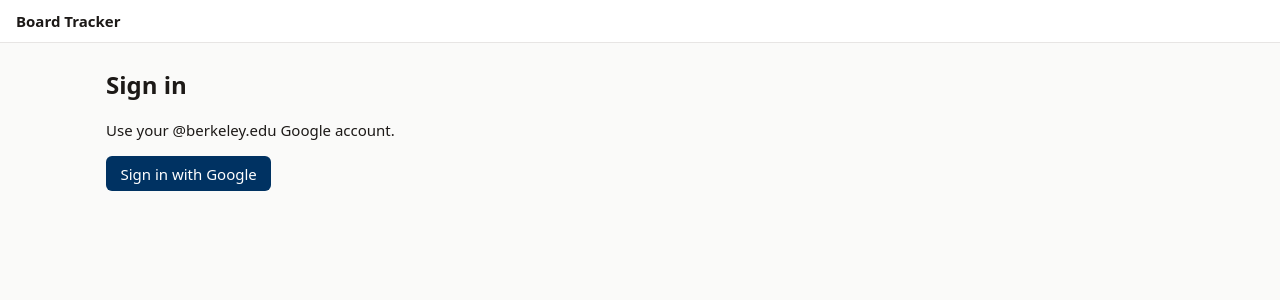
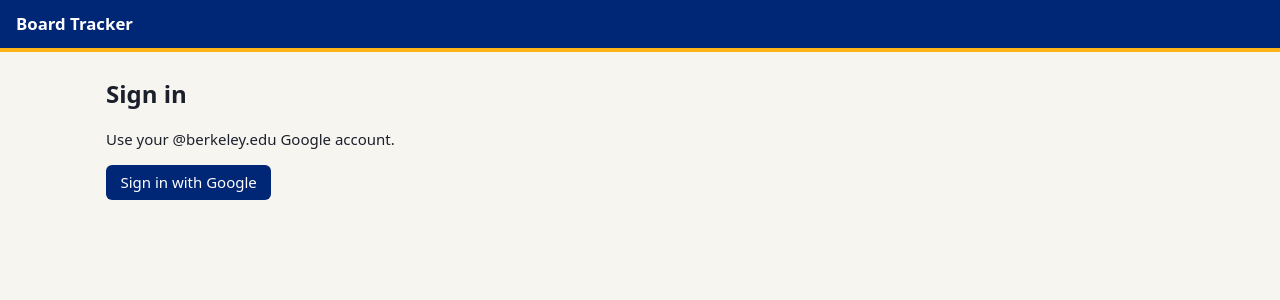
Before and after one commit to mcwong27/board_tracker, a FastAPI app: page /login in a window 1280 px wide. Shown: the top 300 px of the page. Run offline with FastAPI, Linux system fonts and the light colour scheme; parts of the project's set-up code (start-up, migrations or seed data) failed here and were passed over.

Commit message:
Use UC Berkeley colors: Berkeley Blue header with California Gold accents
Co-Authored-By: Claude Opus 5.5 <noreply@anthropic.com>

```diff
--- a/app/static/style.css
+++ b/app/static/style.css
@@ -1,27 +1,34 @@
+/* UC Berkeley palette: Berkeley Blue #002676, California Gold #FDB515, Bay Fog #DDD5C7. */
 :root {
-  --bg: #fafaf9; --fg: #1c1917; --muted: #78716c; --line: #e7e5e4; --card: #fff;
-  --accent: #003262; --accent-fg: #fff; --ok: #166534; --ok-bg: #dcfce7;
-  --warn: #92400e; --warn-bg: #fef3c7; --error: #991b1b; --error-bg: #fee2e2;
+  --blue: #002676; --gold: #fdb515;
+  --bg: #f7f5f0; --fg: #1a1f2b; --muted: #55606e; --line: #ddd5c7; --card: #fff;
+  --link: #002676; --accent: #002676; --accent-fg: #fff;
+  --ok: #00664f; --ok-bg: #e0f3ec;
+  --warn: #6b4a00; --warn-bg: #ffefc2; --error: #9b1c1c; --error-bg: #fde4e1;
 }
 @media (prefers-color-scheme: dark) {
   :root {
-    --bg: #1c1917; --fg: #f5f5f4; --muted: #a8a29e; --line: #44403c; --card: #292524;
-    --accent: #fdb515; --accent-fg: #1c1917; --ok: #86efac; --ok-bg: #14532d;
-    --warn: #fcd34d; --warn-bg: #78350f; --error: #fca5a5; --error-bg: #7f1d1d;
+    --bg: #0a1428; --fg: #f1efe9; --muted: #a9b4c6; --line: #24365e; --card: #111f3d;
+    --link: #fdb515; --accent: #fdb515; --accent-fg: #002676;
+    --ok: #7fdcc0; --ok-bg: #0e3b33;
+    --warn: #ffd57a; --warn-bg: #4a3500; --error: #ffaaa0; --error-bg: #5c1616;
   }
 }
 * { box-sizing: border-box; }
 body { margin: 0; font: 15px/1.5 system-ui, sans-serif; background: var(--bg); color: var(--fg); }
-a { color: inherit; }
+a { color: var(--link); }
 main { max-width: 1100px; margin: 0 auto; padding: 1rem; }
-h1 { font-size: 1.5rem; margin: .5rem 0 1rem; }
+h1 { font-size: 1.5rem; margin: .5rem 0 1rem; color: var(--fg); }
 h2 { font-size: 1.15rem; margin: 1.5rem 0 .5rem; }
 
 .topbar { display: flex; flex-wrap: wrap; gap: .5rem 1.5rem; align-items: center;
-  padding: .6rem 1rem; border-bottom: 1px solid var(--line); background: var(--card); }
-.brand { font-weight: 700; text-decoration: none; }
+  padding: .7rem 1rem; background: var(--blue); color: #fff; border-bottom: 4px solid var(--gold); }
+.topbar a { color: #fff; text-decoration: none; }
+.topbar nav a:hover, .whoami button.link:hover { color: var(--gold); }
+.brand { font-weight: 700; font-size: 1.05rem; }
 .topbar nav { display: flex; gap: 1rem; flex: 1; }
-.whoami { display: flex; gap: .75rem; align-items: center; color: var(--muted); margin: 0; }
+.whoami { display: flex; gap: .75rem; align-items: center; color: #c9d3e6; margin: 0; }
+.whoami button.link { color: #fff; }
 
 .narrow { max-width: 420px; }
 .stack { display: grid; gap: .75rem; max-width: 480px; }
@@ -38,6 +45,8 @@ button, .button { font: inherit; padding: .4rem .9rem; border: 0; border-radius:
 button.secondary { background: transparent; color: var(--fg); border: 1px solid var(--line); }
 button.danger { background: var(--error); color: var(--card); }
 button.link { background: none; color: inherit; padding: 0; text-decoration: underline; }
+button:hover, .button:hover { filter: brightness(1.15); }
+button.link:hover { filter: none; }
 
 .banner { padding: .6rem .8rem; border-radius: 6px; }
 .banner.ok { background: var(--ok-bg); color: var(--ok); }
@@ -48,6 +57,7 @@ button.link { background: none; color: inherit; padding: 0; text-decoration: und
 table { width: 100%; border-collapse: collapse; background: var(--card); }
 th, td { text-align: left; padding: .5rem .6rem; border-bottom: 1px solid var(--line);
   vertical-align: top; }
+thead th { border-bottom: 2px solid var(--line); }
 th { font-size: .8rem; text-transform: uppercase; letter-spacing: .03em; color: var(--muted); }
 .badge { display: inline-block; padding: .05rem .5rem; border-radius: 999px; font-size: .8rem; }
 .badge.available { background: var(--ok-bg); color: var(--ok); }
@@ -59,5 +69,6 @@ dl.details dd { margin: 0; }
 .prewrap { white-space: pre-wrap; }
 .pills { display: flex; flex-wrap: wrap; gap: .4rem; margin-bottom: 1rem; }
 .pills a { padding: .2rem .75rem; border: 1px solid var(--line); border-radius: 999px;
-  text-decoration: none; background: var(--card); }
-.pills a[aria-current] { background: var(--accent); color: var(--accent-fg); border-color: var(--accent); }
+  text-decoration: none; background: var(--card); color: var(--fg); }
+.pills a[aria-current] { background: var(--gold); color: var(--blue); border-color: var(--gold);
+  font-weight: 600; }
```
